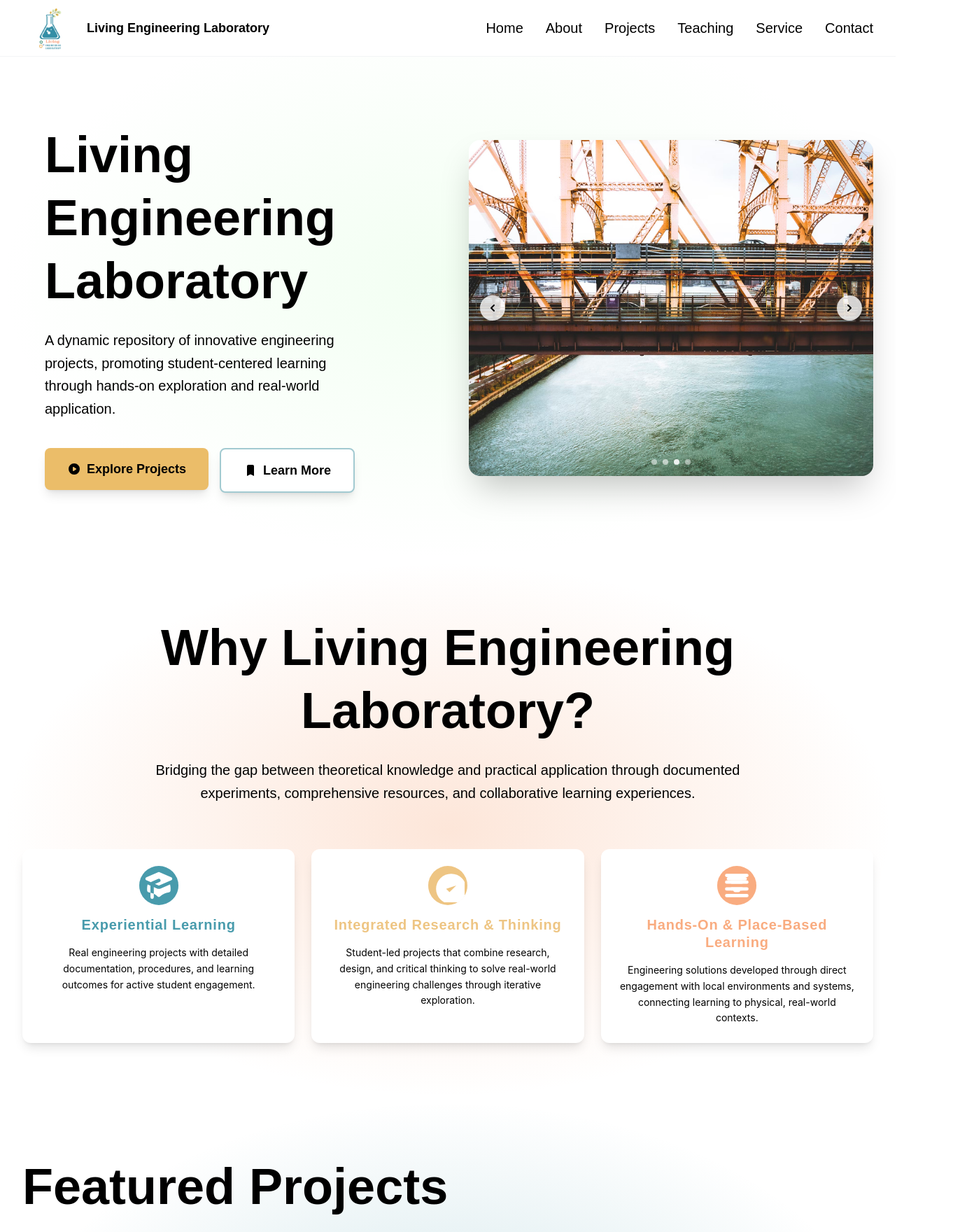
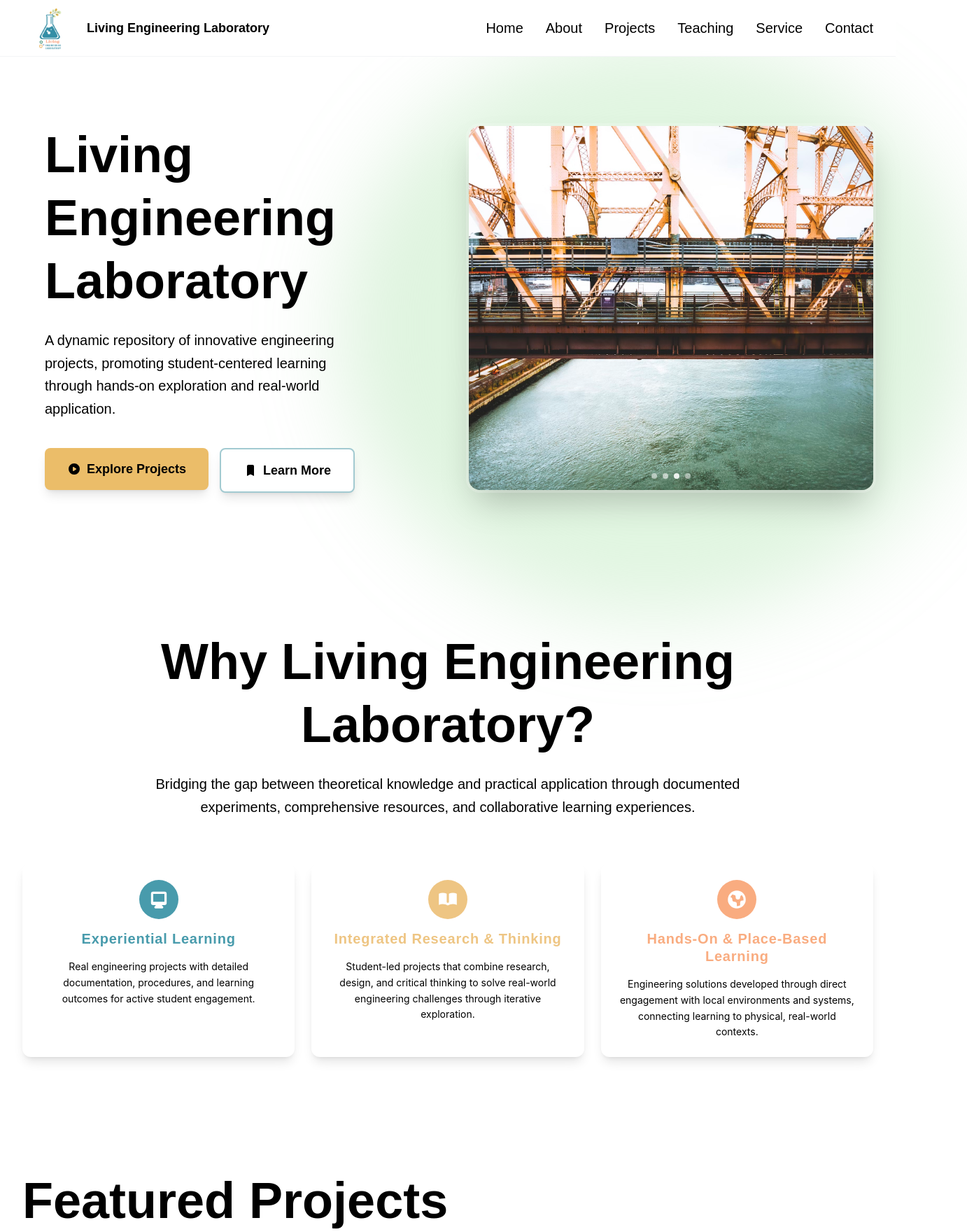
Before and after one commit to sprizzed/living-lab-website, a Next.js app: page / in a window 1280 px wide. Shown: the top 1760 px of the page at 70% size, 1382 px wide, since content can reach past the window. Built offline with nearby package versions, Linux system fonts and the light colour scheme.

Commit message:
Initial commit: Living Lab Website

```diff
--- a/app/contact/page.tsx
+++ b/app/contact/page.tsx
@@ -118,9 +118,9 @@ export default function ContactPage() {
 
             {/* Contact Information */}
             <div className="space-y-8">
-              <div className="featured-projects-gradient bg-white rounded-2xl p-8 shadow-xl relative">
-                <h2 className="font-avenir-heavy text-3xl text-black mb-6 relative z-10">Get in Touch</h2>
-                <div className="space-y-6 relative z-10">
+              <div className="bg-white rounded-2xl p-8 shadow-xl">
+                <h2 className="font-avenir-heavy text-3xl text-black mb-6">Contact Information</h2>
+                <div className="space-y-6">
                   <div className="flex items-start space-x-4">
                     <div className="w-12 h-12 bg-[#489BAC] rounded-full flex items-center justify-center flex-shrink-0">
                       <svg className="w-6 h-6 text-white" fill="currentColor" viewBox="0 0 20 20">
--- a/app/globals.css
+++ b/app/globals.css
@@ -83,34 +83,46 @@ body {
 /* Section background gradients */
 .hero-section-gradient {
   position: absolute;
-  top: 0;
-  left: 0;
-  width: 100%;
-  height: 100%;
-  background: radial-gradient(ellipse at center, rgba(223, 255, 223, 0.4) 0%, rgba(255, 255, 255, 0) 70%);
-  z-index: 0;
+  top: 7%;
+  right: -8%;
+  width: 70%;
+  height: 103%;
+  background: radial-gradient(ellipse 85% 100% at center, rgba(223, 255, 223, 0.5) 0%, rgba(183, 235, 183, 0.4) 30%, rgba(144, 215, 144, 0.3) 50%, rgba(105, 195, 105, 0.2) 65%, rgba(255, 255, 255, 0) 80%);
+  border-radius: 50%;
+  filter: blur(60px);
+  z-index: 1;
   pointer-events: none;
 }
 
-.why-section-gradient {
+/* Hero image glow effect */
+.hero-image-glow {
+  position: relative;
+}
+
+.hero-image-glow::before {
+  content: '';
   position: absolute;
-  top: 0;
-  left: 0;
-  width: 100%;
-  height: 100%;
-  background: radial-gradient(ellipse at center, rgba(248, 172, 129, 0.3) 0%, rgba(255, 255, 255, 0) 70%);
-  z-index: 0;
+  top: -20px;
+  left: -20px;
+  right: -20px;
+  bottom: -20px;
+  background: radial-gradient(ellipse at center, rgba(144, 215, 144, 0.3) 0%, rgba(183, 235, 183, 0.15) 40%, rgba(223, 255, 223, 0.05) 60%, rgba(255, 255, 255, 0) 80%);
+  border-radius: 32px;
+  filter: blur(30px);
+  z-index: -1;
   pointer-events: none;
 }
 
-.featured-projects-gradient {
+.hero-image-glow::after {
+  content: '';
   position: absolute;
-  top: 0;
-  left: 0;
-  width: 100%;
-  height: 100%;
-  background: radial-gradient(ellipse at center, rgba(72, 155, 172, 0.25) 0%, rgba(255, 255, 255, 0) 70%);
-  z-index: 0;
+  top: -5px;
+  left: -5px;
+  right: -5px;
+  bottom: -5px;
+  background: linear-gradient(45deg, rgba(144, 215, 144, 0.08) 0%, rgba(183, 235, 183, 0.04) 50%, rgba(223, 255, 223, 0.08) 100%);
+  border-radius: 20px;
+  z-index: -1;
   pointer-events: none;
 }
 
@@ -128,21 +140,21 @@ button:hover, .btn-hover:hover, a[role="button"]:hover {
   cursor: pointer;
 }
 
-/* Scroll snap effects */
+/* Smooth scrolling only */
 html {
   scroll-behavior: smooth;
-  scroll-snap-type: y mandatory;
 }
 
-.scroll-snap-section {
-  scroll-snap-align: start;
-  scroll-snap-stop: always;
+/* Fade in animation for sections */
+.fade-in-section {
+  opacity: 0;
+  transform: translateY(30px);
+  transition: opacity 0.6s ease-out, transform 0.6s ease-out;
 }
 
-/* Parallax effects */
-.parallax-bg {
-  transform: translateZ(0);
-  will-change: transform;
+.fade-in-section.visible {
+  opacity: 1;
+  transform: translateY(0);
 }
 
 /* Professor card hover effect */
@@ -211,11 +223,11 @@ html {
 
 .impact-section-gradient {
   position: absolute;
-  top: 0;
+  bottom: 0;
   left: 0;
   width: 100%;
-  height: 100%;
-  background: radial-gradient(ellipse at center, rgba(72, 155, 172, 0.3) 0%, rgba(255, 255, 255, 0) 70%);
+  height: 50%;
+  background: linear-gradient(to top, rgba(238, 197, 131, 0.4) 0%, rgba(255, 255, 255, 0) 100%);
   z-index: 0;
   pointer-events: none;
 }
@@ -325,7 +337,6 @@ html {
 .why-card-hover:hover {
   transform: translateY(-8px) scale(1.02);
   box-shadow: 0 15px 35px rgba(0, 0, 0, 0.2), 0 0 30px rgba(248, 172, 129, 0.4);
-  background: radial-gradient(ellipse at center, rgba(248, 172, 129, 0.15) 0%, rgba(255, 255, 255, 0.05) 70%);
 }
 
 .featured-card-hover {
@@ -353,7 +364,6 @@ html {
 .featured-card-hover:hover {
   transform: translateY(-8px) scale(1.02);
   box-shadow: 0 15px 35px rgba(0, 0, 0, 0.2), 0 0 30px rgba(72, 155, 172, 0.4);
-  background: radial-gradient(ellipse at center, rgba(72, 155, 172, 0.15) 0%, rgba(255, 255, 255, 0.05) 70%);
 }
 
 /* Scroll animations */
--- a/app/service/page.tsx
+++ b/app/service/page.tsx
@@ -66,7 +66,7 @@ export default function ServicePage() {
       </section>
 
       {/* Services Grid */}
-      <section className="relative py-20 px-4 sm:px-6 lg:px-8 scroll-snap-section">
+      <section className="relative py-20 px-4 sm:px-6 lg:px-8">
         <div className="services-section-gradient"></div>
         <div className="relative z-10 max-w-7xl mx-auto">
           <div className="mb-16">
@@ -97,7 +97,7 @@ export default function ServicePage() {
       </section>
 
       {/* Impact Section */}
-      <section className="relative py-20 px-4 sm:px-6 lg:px-8 scroll-snap-section">
+      <section className="relative py-20 px-4 sm:px-6 lg:px-8">
         <div className="impact-section-gradient"></div>
         <div className="relative z-10 max-w-7xl mx-auto">
           <div className="text-center mb-16">
--- a/app/teaching/page.tsx
+++ b/app/teaching/page.tsx
@@ -1,6 +1,5 @@
 import Navbar from '../../components/Navbar'
 import Footer from '../../components/Footer'
-import Image from 'next/image'
 
 export default function TeachingPage() {
   const allCourses = [
@@ -70,7 +69,7 @@ export default function TeachingPage() {
       </section>
 
       {/* All Courses Section */}
-      <section className="relative py-20 px-4 sm:px-6 lg:px-8 scroll-snap-section">
+      <section className="relative py-20 px-4 sm:px-6 lg:px-8">
         <div className="courses-section-gradient"></div>
         <div className="relative z-10 max-w-7xl mx-auto">
           <div className="mb-16">
@@ -98,7 +97,7 @@ export default function TeachingPage() {
       </section>
 
       {/* Teaching Philosophy Section */}
-      <section className="relative py-20 px-4 sm:px-6 lg:px-8 scroll-snap-section">
+      <section className="relative py-20 px-4 sm:px-6 lg:px-8">
         <div className="philosophy-section-gradient"></div>
         <div className="relative z-10 max-w-7xl mx-auto">
           <div className="text-center mb-16">
--- a/components/Footer.tsx
+++ b/components/Footer.tsx
@@ -68,7 +68,7 @@ export default function Footer() {
               <div className="relative w-16 h-16">
                 <Image src="/images/logo.png" alt="Living Engineering Laboratory Logo" fill className="object-contain" />
               </div>
-              <div className="font-avenir-heavy text-lg leading-tight">
+              <div className="font-avenir-heavy text-xl text-black leading-tight whitespace-nowrap">
                 Living Engineering Laboratory
               </div>
             </Link>
--- a/components/HeroSection.tsx
+++ b/components/HeroSection.tsx
@@ -33,13 +33,13 @@ export default function HeroSection() {
   }
 
   return (
-    <section id="home" className="relative min-h-screen flex items-center pt-20 scroll-snap-section">
+    <section id="home" className="relative min-h-screen flex items-center pt-20">
       <div className="hero-section-gradient"></div>
       <div className="relative z-10 max-w-7xl mx-auto px-4 sm:px-6 lg:px-8 w-full">
         <div className="grid lg:grid-cols-12 gap-8 items-center">
           <div className="lg:col-span-5 lg:pl-8 space-y-6 relative">
             <div className="relative">
-              <div className="absolute -inset-4 bg-gradient-radial from-[rgba(223,255,223,0.6)] via-[rgba(223,255,223,0.3)] to-transparent rounded-full blur-xl"></div>
+              <div className="absolute -inset-8 bg-gradient-radial from-[rgba(223,255,223,0.6)] via-[rgba(223,255,223,0.3)] to-transparent rounded-full blur-2xl"></div>
               <h1 className="font-avenir-heavy text-5xl md:text-6xl lg:text-7xl text-black leading-tight relative z-10">
                 Living<br />Engineering<br />Laboratory
               </h1>
@@ -66,8 +66,8 @@ export default function HeroSection() {
               </Link>
             </div>
           </div>
-          <div className="lg:col-span-7 lg:pl-4 relative flex justify-end">
-            <div className="relative w-full h-[420px] lg:h-[480px] max-w-[85%] rounded-2xl overflow-hidden shadow-2xl">
+                        <div className="lg:col-span-7 lg:pl-4 relative flex justify-end z-20">
+                <div className="hero-image-glow relative w-full h-[460px] lg:h-[520px] max-w-[85%] rounded-2xl overflow-hidden shadow-2xl ring-4 ring-white/20 backdrop-blur-sm z-30 group">
               <Image
                 src={heroImages[currentImageIndex]}
                 alt={`Engineering Laboratory ${currentImageIndex + 1}`}
@@ -79,7 +79,7 @@ export default function HeroSection() {
               {/* Navigation Arrows */}
               <button
                 onClick={prevImage}
-                className="absolute left-4 top-1/2 transform -translate-y-1/2 bg-white/80 hover:bg-white text-black p-2 rounded-full shadow-lg transition-all duration-200 z-10 cursor-pointer"
+                className="absolute left-4 top-1/2 transform -translate-y-1/2 bg-white/80 hover:bg-white text-black p-2 rounded-full shadow-lg transition-all duration-200 z-10 cursor-pointer opacity-0 group-hover:opacity-100"
                 aria-label="Previous image"
               >
                 <svg className="w-5 h-5" fill="currentColor" viewBox="0 0 20 20">
@@ -89,7 +89,7 @@ export default function HeroSection() {
 
               <button
                 onClick={nextImage}
-                className="absolute right-4 top-1/2 transform -translate-y-1/2 bg-white/80 hover:bg-white text-black p-2 rounded-full shadow-lg transition-all duration-200 z-10 cursor-pointer"
+                className="absolute right-4 top-1/2 transform -translate-y-1/2 bg-white/80 hover:bg-white text-black p-2 rounded-full shadow-lg transition-all duration-200 z-10 cursor-pointer opacity-0 group-hover:opacity-100"
                 aria-label="Next image"
               >
                 <svg className="w-5 h-5" fill="currentColor" viewBox="0 0 20 20">
--- a/components/WhySection.tsx
+++ b/components/WhySection.tsx
@@ -4,8 +4,8 @@ export default function WhySection() {
   const cards = [
     {
       icon: (
-        <svg className="w-12 h-12" fill="currentColor" viewBox="0 0 20 20">
-          <path d="M10.394 2.08a1 1 0 00-.788 0l-7 3a1 1 0 000 1.84L5.25 8.051a.999.999 0 01.356-.257l4-1.714a1 1 0 11.788 1.838l-2.727 1.17 1.94.831a1 1 0 00.787 0l7-3a1 1 0 000-1.838l-7-3zM3.31 9.397L5 10.12v4.102a8.969 8.969 0 00-1.05-.174 1 1 0 01-.89-.89 11.115 11.115 0 01.25-3.762zM9.3 16.573A9.026 9.026 0 007 14.935v-3.957l1.818.78a3 3 0 002.364 0l5.508-2.361a11.026 11.026 0 01.25 3.762 1 1 0 01-.89.89 8.968 8.968 0 00-5.35 2.524 1 1 0 01-1.4 0zM6 18a1 1 0 001-1v-2.065a8.935 8.935 0 00-2-.712V17a1 1 0 001 1z" />
+        <svg className="w-8 h-8" fill="currentColor" viewBox="0 0 20 20">
+          <path fillRule="evenodd" d="M3 5a2 2 0 012-2h10a2 2 0 012 2v8a2 2 0 01-2 2h-2.22l.123.489.804.804A1 1 0 0113 18H7a1 1 0 01-.707-1.707l.804-.804L7.22 15H5a2 2 0 01-2-2V5zm5.771 7H5V5h10v7H8.771z" clipRule="evenodd" />
         </svg>
       ),
       title: "Experiential Learning",
@@ -14,13 +14,8 @@ export default function WhySection() {
     },
     {
       icon: (
-        <svg className="w-12 h-12" fill="currentColor" viewBox="0 0 20 20">
-          <path d="M9 12l2 2 4-4m6 2a9 9 0 11-18 0 9 9 0 0118 0z" />
-          <path d="M12 6v6m0 0l-3-3m3 3l3-3" />
-          <path d="M8 14l-2-2m0 0l-2 2m2-2l2 2" />
-          <path d="M16 8l2 2m0 0l2-2m-2 2l-2-2" />
-          <path d="M4 8l-2-2m0 0l-2 2m2-2l2 2" />
-          <path d="M8 4l-2-2m0 0l-2 2m2-2l2 2" />
+        <svg className="w-8 h-8" fill="currentColor" viewBox="0 0 20 20">
+          <path d="M9 4.804A7.968 7.968 0 005.5 4c-1.255 0-2.443.29-3.5.804v10A7.969 7.969 0 015.5 14c1.669 0 3.218.51 4.5 1.385A7.962 7.962 0 0114.5 14c1.255 0 2.443.29 3.5.804v-10A7.968 7.968 0 0014.5 4c-1.255 0-2.443.29-3.5.804V12a1 1 0 11-2 0V4.804z" />
         </svg>
       ),
       title: "Integrated Research & Thinking",
@@ -29,11 +24,8 @@ export default function WhySection() {
     },
     {
       icon: (
-        <svg className="w-12 h-12" fill="currentColor" viewBox="0 0 20 20">
-          <path fillRule="evenodd" d="M3 4a1 1 0 011-1h12a1 1 0 110 2H4a1 1 0 01-1-1zm0 4a1 1 0 011-1h12a1 1 0 110 2H4a1 1 0 01-1-1zm0 4a1 1 0 011-1h12a1 1 0 110 2H4a1 1 0 01-1-1zm0 4a1 1 0 011-1h12a1 1 0 110 2H4a1 1 0 01-1-1z" clipRule="evenodd" />
-          <path d="M6 8a1 1 0 011-1h6a1 1 0 110 2H7a1 1 0 01-1-1zm0 4a1 1 0 011-1h6a1 1 0 110 2H7a1 1 0 01-1-1z" />
-          <path d="M9 12a1 1 0 100 2h2a1 1 0 100-2H9z" />
-          <path d="M4 6a1 1 0 011-1h10a1 1 0 110 2H5a1 1 0 01-1-1z" />
+        <svg className="w-8 h-8" fill="currentColor" viewBox="0 0 20 20">
+          <path fillRule="evenodd" d="M10 18a8 8 0 100-16 8 8 0 000 16zM4.332 8.027a6.012 6.012 0 011.912-2.706C6.512 5.73 6.974 6 7.5 6A1.5 1.5 0 019 7.5V8a2 2 0 004 0 2 2 0 011.523-1.943A5.977 5.977 0 0116 10c0 .34-.028.675-.083 1H15a2 2 0 00-2 2v2.197A5.973 5.973 0 0110 16v-2a2 2 0 00-2-2 2 2 0 01-2-2 2 2 0 00-1.668-1.973z" clipRule="evenodd" />
         </svg>
       ),
       title: "Hands-On & Place-Based Learning",
@@ -43,8 +35,7 @@ export default function WhySection() {
   ]
 
   return (
-    <section className="relative py-20 px-4 sm:px-6 lg:px-8 scroll-snap-section">
-      <div className="why-section-gradient"></div>
+    <section className="relative py-20 px-4 sm:px-6 lg:px-8 mt-5">
       <div className="relative z-10 max-w-7xl mx-auto">
         <div className="text-center mb-16">
           <h2 className="font-avenir-heavy text-5xl md:text-6xl lg:text-7xl text-black leading-tight mb-6">
@@ -56,9 +47,9 @@ export default function WhySection() {
         </div>
                         <div className="relative">
           <div className="absolute inset-0 flex justify-center items-center">
-            <div className="w-4/5 h-3/4 bg-gradient-radial from-[rgba(248,172,129,0.3)] via-[rgba(248,172,129,0.15)] to-transparent rounded-full blur-xl"></div>
+            <div className="w-[calc(100%+24px)] h-[calc(100%+24px)] -top-3 -left-3 bg-gradient-radial from-[rgba(128,128,128,0.22)] via-[rgba(128,128,128,0.15)] to-transparent rounded-full blur-xl transition-all duration-300 group-hover:from-[rgba(248,172,129,0.37)] group-hover:via-[rgba(248,172,129,0.22)]"></div>
           </div>
-          <div className="grid md:grid-cols-2 lg:grid-cols-3 gap-6 relative z-10">
+          <div className="grid md:grid-cols-2 lg:grid-cols-3 gap-6 relative z-10 group">
             {cards.map((card, index) => (
               <div key={index} className="why-card-hover bg-white rounded-xl p-6 shadow-lg">
                 <div className="text-center space-y-4 relative z-10">
```
Also changed, not shown: components/FeaturedProjects.tsx (+3 -4 lines), 1 other file (tests, documents, lock files or other folders).
